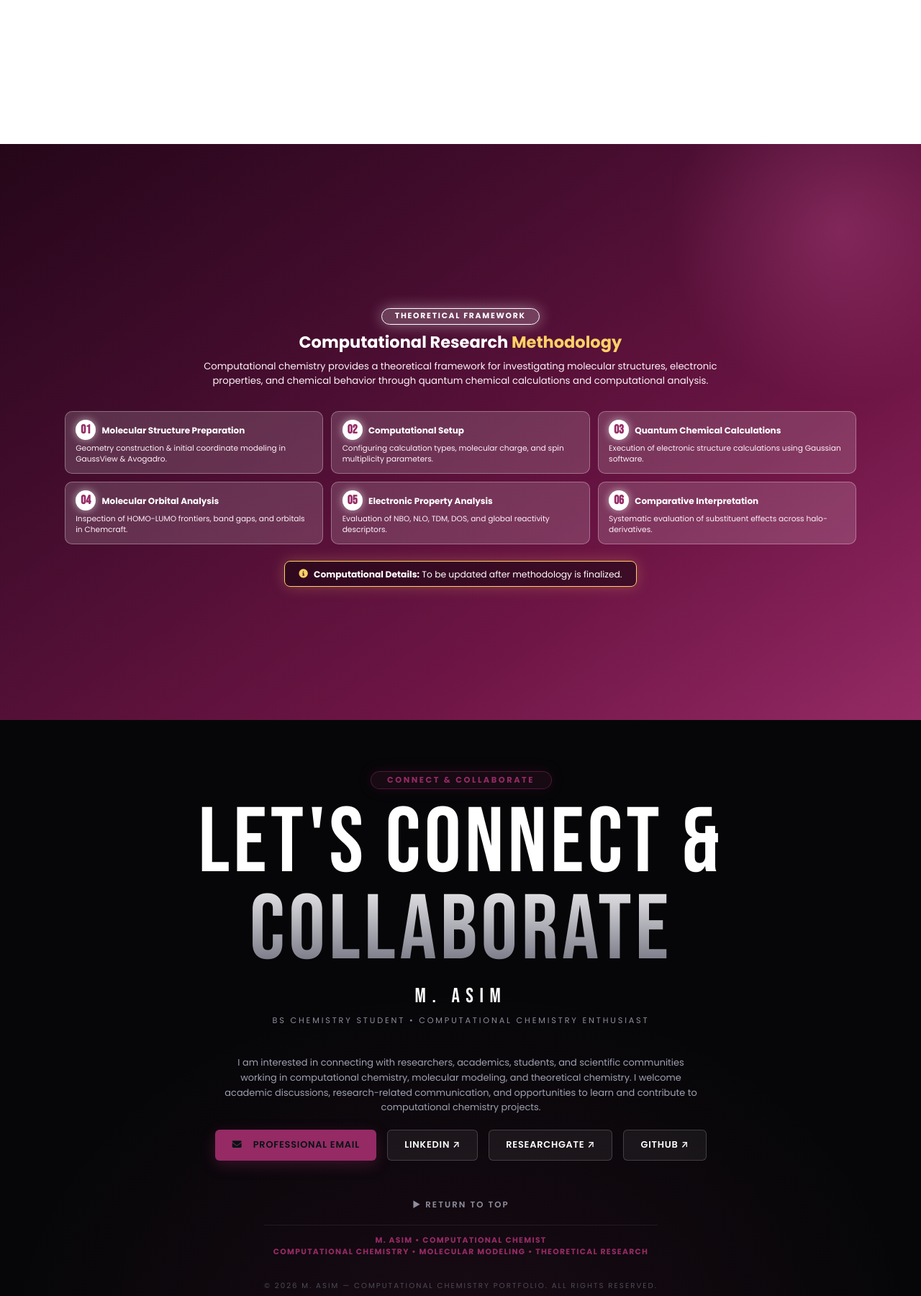
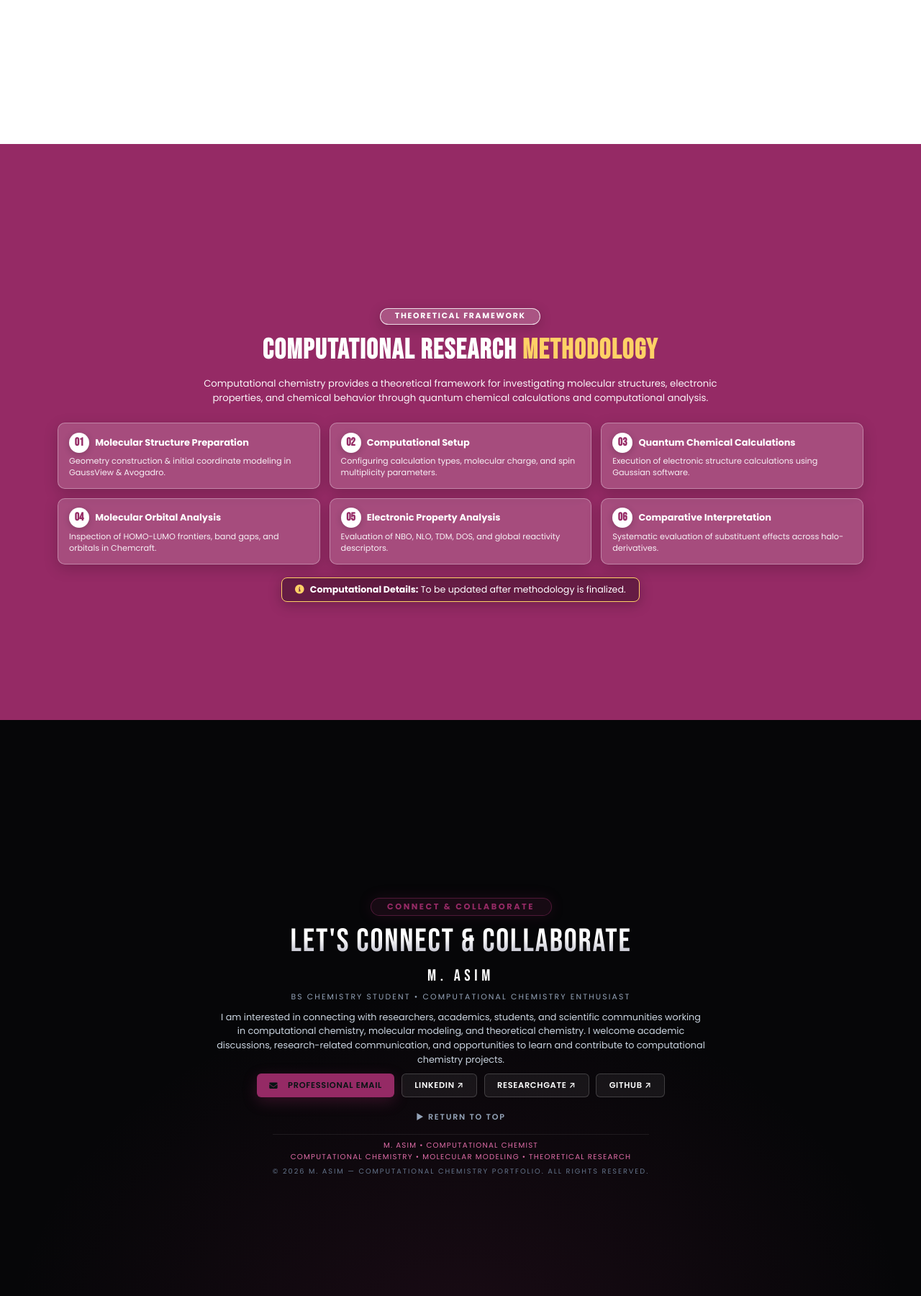
Before and after one commit to SAFIULLAH012/AsimPortfolio, a Flask app: page / in a window 1280 px wide. Shown: the part 4600-6400 px from the top of the page at 72% size. Run offline with Flask 3, Linux system fonts and the light colour scheme; data comes from the database, SQL or seed files in the repository; data that the repository does not hold is empty; some libraries are stand-ins or nearby versions.

Commit message:
Set methodology background strictly to #952a65 with full responsiveness across screens, and add top gap to contact screen

```diff
--- a/css/style.css
+++ b/css/style.css
@@ -148,16 +148,29 @@ footer {
     scroll-snap-stop: always !important;
   }
 
-  header.hero,
-  footer#contact {
+  header.hero {
     justify-content: center !important;
     padding-top: var(--nav-height) !important;
     padding-bottom: 0 !important;
   }
 
-  header.hero > .container,
+  /* Footer #contact: detached with dedicated top gap from navbar */
+  footer#contact {
+    justify-content: center !important;
+    padding-top: calc(var(--nav-height) + clamp(2rem, 4.5vh, 3.5rem)) !important;
+    padding-bottom: clamp(1rem, 2vh, 1.8rem) !important;
+  }
+
+  header.hero > .container {
+    height: auto !important;
+    display: flex !important;
+    flex-direction: column !important;
+    justify-content: center !important;
+  }
+
   footer#contact > .container {
     height: auto !important;
+    max-height: calc(100svh - var(--nav-height) - clamp(2.5rem, 5vh, 4.5rem)) !important;
     display: flex !important;
     flex-direction: column !important;
     justify-content: center !important;
@@ -3471,47 +3484,51 @@ section#resume > .container {
   margin: 0.35rem 0 0.55rem;
 }
 
-/* 3. SCREEN 7: METHODOLOGY (#methodology) - LUXURIOUS PINK/BERRY SCREEN */
-section#methodology {
-  background: linear-gradient(145deg, #250619 0%, #460d2f 35%, #6e1545 70%, #952a65 100%) !important;
+/* 3. SCREEN 7: METHODOLOGY (#methodology) - PURE #952a65 BERRY THEME (RESPONSIVE ON EVERY SCREEN) */
+section#methodology,
+section#methodology.section-berry {
+  background-color: #952a65 !important;
+  background: #952a65 !important;
   position: relative !important;
   overflow: hidden !important;
   justify-content: center !important;
-  padding-top: calc(var(--nav-height) + 0.4rem) !important;
-  padding-bottom: 1.8rem !important;
-}
-
-section#methodology::before {
-  content: '';
-  position: absolute;
-  top: -15%;
-  right: -10%;
-  width: 480px;
-  height: 480px;
-  background: radial-gradient(circle, rgba(212, 89, 158, 0.3) 0%, transparent 70%);
-  pointer-events: none;
+  box-sizing: border-box !important;
+  padding-top: calc(var(--nav-height) + clamp(0.5rem, 1.8vh, 1.2rem)) !important;
+  padding-bottom: clamp(0.6rem, 1.8vh, 1.3rem) !important;
 }
 
 section#methodology > .container {
   height: auto !important;
-  max-height: calc(100svh - var(--nav-height) - 2.5rem) !important;
+  max-height: calc(100svh - var(--nav-height) - 1.8rem) !important;
   justify-content: center !important;
-  gap: 0.65rem !important;
+  gap: clamp(0.35rem, 1vh, 0.65rem) !important;
+  display: flex !important;
+  flex-direction: column !important;
 }
 
 section#methodology .pill-framework {
-  border: 1.5px solid #ffffff !important;
+  border: 1.5px solid rgba(255, 255, 255, 0.8) !important;
   color: #ffffff !important;
   background: rgba(255, 255, 255, 0.2) !important;
-  box-shadow: 0 0 20px rgba(255, 255, 255, 0.4) !important;
-  padding: 0.35rem 1.2rem !important;
+  box-shadow: 0 4px 18px rgba(0, 0, 0, 0.2) !important;
+  padding: 0.35rem 1.3rem !important;
   font-size: 0.72rem !important;
   letter-spacing: 0.16em !important;
   text-transform: uppercase !important;
+  display: inline-flex !important;
+  align-items: center !important;
+  justify-content: center !important;
+  border-radius: 50px !important;
+  margin: 0 auto 0.35rem auto !important;
 }
 
 section#methodology .section-title {
   color: #ffffff !important;
+  font-family: var(--font-display) !important;
+  font-size: clamp(1.8rem, 3.2vw, 2.6rem) !important;
+  letter-spacing: 0.04em !important;
+  margin: 0 auto 0.25rem !important;
+  text-align: center !important;
 }
 
 section#methodology .section-title span {
@@ -3519,49 +3536,51 @@ section#methodology .section-title span {
 }
 
 section#methodology .methodology-intro {
-  max-width: 760px;
-  margin: 0.4rem auto 0.95rem;
-  color: #fdf2f8 !important;
-  font-size: 0.88rem;
-  line-height: 1.55;
+  max-width: 780px !important;
+  margin: 0.15rem auto clamp(0.35rem, 1vh, 0.75rem) !important;
+  color: rgba(255, 255, 255, 0.95) !important;
+  font-size: clamp(0.8rem, 1.05vw, 0.88rem) !important;
+  line-height: 1.55 !important;
+  text-align: center !important;
 }
 
 .methodology-grid-6 {
-  display: grid;
-  grid-template-columns: repeat(3, 1fr);
-  gap: 0.75rem;
-  width: 100%;
-  max-width: 1100px;
-  margin: 0 auto 0.85rem;
+  display: grid !important;
+  grid-template-columns: repeat(3, 1fr) !important;
+  gap: clamp(0.55rem, 1vw, 0.85rem) !important;
+  width: 100% !important;
+  max-width: 1120px !important;
+  margin: 0 auto clamp(0.4rem, 1.2vh, 0.8rem) !important;
 }
 
 .method-card {
-  background: rgba(255, 255, 255, 0.15) !important;
-  border: 1.5px solid rgba(255, 255, 255, 0.3) !important;
+  background: rgba(255, 255, 255, 0.16) !important;
+  border: 1.5px solid rgba(255, 255, 255, 0.32) !important;
   backdrop-filter: blur(10px) !important;
   -webkit-backdrop-filter: blur(10px) !important;
   border-radius: 10px !important;
-  padding: 0.75rem 0.95rem !important;
+  padding: clamp(0.6rem, 1.1vw, 0.85rem) clamp(0.75rem, 1.3vw, 1rem) !important;
+  box-shadow: 0 6px 20px rgba(0, 0, 0, 0.18) !important;
   transition: transform 0.25s cubic-bezier(0.16, 1, 0.3, 1), background 0.25s ease, border-color 0.25s ease, box-shadow 0.25s ease !important;
 }
 
 .method-card:hover {
-  transform: translateY(-4px) !important;
-  background: rgba(255, 255, 255, 0.26) !important;
+  transform: translateY(-3px) !important;
+  background: rgba(255, 255, 255, 0.25) !important;
   border-color: #ffffff !important;
-  box-shadow: 0 12px 30px rgba(0, 0, 0, 0.35), 0 0 20px rgba(255, 255, 255, 0.2) !important;
+  box-shadow: 0 10px 25px rgba(0, 0, 0, 0.28), 0 0 16px rgba(255, 255, 255, 0.2) !important;
 }
 
 .method-card-head {
-  display: flex;
-  align-items: center;
-  gap: 0.55rem;
-  margin-bottom: 0.3rem;
+  display: flex !important;
+  align-items: center !important;
+  gap: 0.55rem !important;
+  margin-bottom: 0.3rem !important;
 }
 
 .method-step-num {
   font-family: var(--font-display) !important;
-  font-size: 1.15rem !important;
+  font-size: 1.05rem !important;
   color: #952a65 !important;
   background: #ffffff !important;
   font-weight: 800 !important;
@@ -3571,11 +3590,11 @@ section#methodology .methodology-intro {
   border-radius: 50% !important;
   text-align: center !important;
   flex-shrink: 0 !important;
-  box-shadow: 0 0 12px rgba(255, 255, 255, 0.6) !important;
+  box-shadow: 0 2px 10px rgba(0, 0, 0, 0.2) !important;
 }
 
 .method-card-head h4 {
-  font-size: 0.8rem !important;
+  font-size: clamp(0.78rem, 1.05vw, 0.86rem) !important;
   font-weight: 700 !important;
   color: #ffffff !important;
   line-height: 1.25 !important;
@@ -3583,58 +3602,136 @@ section#methodology .methodology-intro {
 }
 
 .method-card p {
-  font-size: 0.71rem !important;
-  color: #fdf2f8 !important;
-  line-height: 1.4 !important;
+  font-size: clamp(0.7rem, 0.95vw, 0.75rem) !important;
+  color: rgba(255, 255, 255, 0.92) !important;
+  line-height: 1.42 !important;
   margin: 0 !important;
 }
 
 .methodology-note {
-  max-width: 720px !important;
+  max-width: 740px !important;
   margin: 0 auto !important;
-  background: rgba(0, 0, 0, 0.45) !important;
+  background: rgba(0, 0, 0, 0.32) !important;
   border: 1.5px solid #ffd166 !important;
   border-radius: 8px !important;
-  padding: 0.5rem 1.3rem !important;
+  padding: clamp(0.4rem, 0.8vh, 0.55rem) 1.2rem !important;
   text-align: center !important;
-  font-size: 0.82rem !important;
+  font-size: clamp(0.76rem, 1vw, 0.84rem) !important;
   color: #ffffff !important;
   display: flex !important;
   align-items: center !important;
   justify-content: center !important;
   gap: 0.55rem !important;
-  box-shadow: 0 0 20px rgba(255, 209, 102, 0.25) !important;
+  box-shadow: 0 4px 18px rgba(0, 0, 0, 0.25) !important;
 }
 
 .methodology-note i {
   color: #ffd166 !important;
 }
 
-/* 4. FOOTER / CONTACT TWEAKS */
-.tbc-desc {
-  max-width: 660px;
-  margin: 0.65rem auto 1.35rem;
-  color: #a0a0b2;
-  font-size: 0.86rem;
-  line-height: 1.6;
-}
-
-.footer-bottom-info {
-  margin-top: 1.2rem;
-  padding-top: 0.85rem;
-  border-top: 1px solid rgba(255, 255, 255, 0.08);
-}
-
-.footer-tagline {
-  font-size: 0.72rem;
-  font-weight: 700;
-  letter-spacing: 0.12em;
-  color: var(--teal);
-  margin-bottom: 0.35rem;
-  text-transform: uppercase;
-}
-
-/* RESPONSIVE MEDIA QUERIES (DESKTOP & MOBILE) */
+/* 4. FOOTER / CONTACT TWEAKS (DETACHED FROM TOP & BEAUTIFULLY CENTERED) */
+footer#contact {
+  position: relative !important;
+  padding-top: calc(var(--nav-height) + clamp(2rem, 4.5vh, 3.5rem)) !important;
+  padding-bottom: clamp(1.2rem, 2.5vh, 2.2rem) !important;
+  display: flex !important;
+  flex-direction: column !important;
+  justify-content: center !important;
+  align-items: center !important;
+  text-align: center !important;
+  box-sizing: border-box !important;
+}
+
+footer#contact .pill-contact {
+  margin: 0 auto clamp(0.35rem, 0.9vh, 0.7rem) auto !important;
+}
+
+footer#contact .tbc {
+  font-family: var(--font-display) !important;
+  font-weight: 400 !important;
+  font-size: clamp(1.8rem, 3.8vw, 3rem) !important;
+  line-height: 1.15 !important;
+  letter-spacing: 0.04em !important;
+  background: linear-gradient(180deg, #ffffff 40%, #a0a0b2) !important;
+  -webkit-background-clip: text !important;
+  background-clip: text !important;
+  color: transparent !important;
+  margin: 0.15rem auto clamp(0.25rem, 0.7vh, 0.45rem) !important;
+  text-align: center !important;
+}
+
+footer#contact .tbc-name {
+  font-family: var(--font-display) !important;
+  font-size: clamp(1.1rem, 2.2vw, 1.5rem) !important;
+  letter-spacing: 0.25em !important;
+  color: #ffffff !important;
+  margin-bottom: 0.2rem !important;
+}
+
+footer#contact .tbc-role {
+  font-size: 0.72rem !important;
+  letter-spacing: 0.2em !important;
+  color: #94a3b8 !important;
+  margin-bottom: clamp(0.5rem, 1.1vh, 0.85rem) !important;
+}
+
+footer#contact .tbc-desc {
+  max-width: 680px !important;
+  margin: 0 auto clamp(0.45rem, 1.2vh, 0.95rem) !important;
+  color: #cbd5e1 !important;
+  font-size: clamp(0.78rem, 1.05vw, 0.85rem) !important;
+  line-height: 1.55 !important;
+}
+
+footer#contact .tbc-actions {
+  display: flex !important;
+  flex-wrap: wrap !important;
+  justify-content: center !important;
+  gap: 0.65rem !important;
+  margin-bottom: clamp(0.45rem, 1.1vh, 0.75rem) !important;
+}
+
+footer#contact .tbc-actions .btn {
+  padding: 0.45rem 1.15rem !important;
+  font-size: 0.76rem !important;
+}
+
+footer#contact .tbc-links {
+  margin-top: 0.3rem !important;
+  margin-bottom: clamp(0.35rem, 0.9vh, 0.65rem) !important;
+}
+
+footer#contact .tbc-links a {
+  font-size: 0.74rem !important;
+  letter-spacing: 0.16em !important;
+  color: #94a3b8 !important;
+}
+
+footer#contact .tbc-links a:hover {
+  color: var(--teal) !important;
+}
+
+footer#contact .footer-bottom-info {
+  margin-top: clamp(0.35rem, 0.9vh, 0.65rem) !important;
+  padding-top: clamp(0.35rem, 0.9vh, 0.65rem) !important;
+  border-top: 1px solid rgba(255, 255, 255, 0.08) !important;
+}
+
+footer#contact .footer-tagline {
+  font-size: 0.68rem !important;
+  letter-spacing: 0.12em !important;
+  color: #e06da8 !important;
+  margin-bottom: 0.25rem !important;
+  text-transform: uppercase !important;
+}
+
+footer#contact .copyright {
+  font-size: 0.65rem !important;
+  color: #64748b !important;
+  margin: 0 !important;
+}
+
+/* RESPONSIVE MEDIA QUERIES (TABLET & MOBILE) */
 @media (max-width: 991px) {
   #resume.section-white .story-grid,
   #resume .story-grid {
--- a/templates/index.html
+++ b/templates/index.html
@@ -549,11 +511,11 @@
   </section>
 
   <!-- ================= SCREEN 7: METHODOLOGY (INDIVIDUAL SCREEN - BERRY THEME) ================= -->
-  <section id="methodology" class="section-green" aria-label="Methodology">
+  <section id="methodology" class="section-berry" aria-label="Methodology">
     <div class="container">
       <div class="text-center motion-reveal">
         <div class="pill pill-framework" aria-hidden="true">Theoretical Framework</div>
-        <h2 class="section-title">Computational Research <span style="color: #ffffff;">Methodology</span></h2>
+        <h2 class="section-title">Computational Research <span>Methodology</span></h2>
         <p class="methodology-intro">
           Computational chemistry provides a theoretical framework for investigating molecular structures, electronic properties, and chemical behavior through quantum chemical calculations and computational analysis.
         </p>
```
Also changed, not shown: other parts of css/style.css (+46 -8 lines), other parts of templates/index.html (+9 -47 lines), index.html (+11 -49 lines), static/css/style.css (+224 -89 lines).
